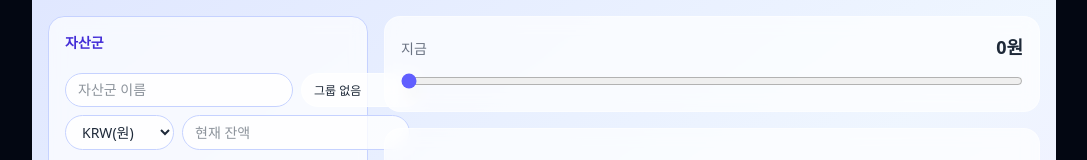
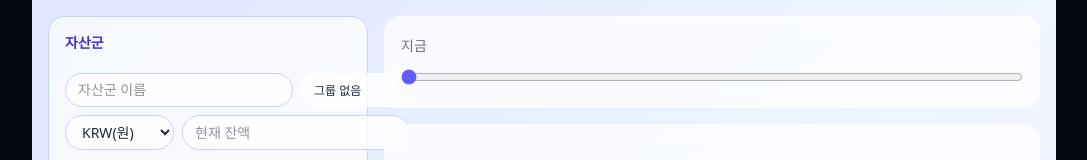
Before and after one commit to amaran-th/interactive-portfolio, a Next.js app: page /asset-simulator in a window 1280 px wide. Shown: the top 160 px of the page, without its empty margins (96-1183 px from the left). Built offline with nearby package versions, Linux system fonts and the light colour scheme.

Commit message:
feat: 타임라인 슬라이더에서 총자산 표시 제거하고 년/월 라벨 지원

```diff
--- a/app/(portfolio)/playground/_sections/Works/6_AssetSimulator/AssetSimulator.tsx
+++ b/app/(portfolio)/playground/_sections/Works/6_AssetSimulator/AssetSimulator.tsx
@@ -230,7 +230,6 @@ export default function AssetSimulator() {
           <TimelineSlider
             selectedMonth={selectedMonth}
             onChange={setSelectedMonth}
-            totalBalance={selectedSnapshot.totalBalance}
             today={today}
           />
           <AssetAreaChart
--- a/app/(portfolio)/playground/_sections/Works/6_AssetSimulator/TimelineSlider.tsx
+++ b/app/(portfolio)/playground/_sections/Works/6_AssetSimulator/TimelineSlider.tsx
@@ -1,11 +1,10 @@
 "use client";
 
-import { HORIZON_MONTHS } from "./types";
+import { HORIZON_MONTHS, formatMonthsFromNow } from "./types";
 
 type TimelineSliderProps = {
   selectedMonth: number;
   onChange: (month: number) => void;
-  totalBalance: number;
   today: Date;
 };
 
@@ -21,21 +20,15 @@ function formatMonthLabel(monthIndex: number, today: Date): string {
 export default function TimelineSlider({
   selectedMonth,
   onChange,
-  totalBalance,
   today,
 }: TimelineSliderProps) {
   return (
     <div className="rounded-2xl border border-white/40 bg-white/70 p-4 backdrop-blur">
-      <div className="flex items-baseline justify-between">
-        <span className="text-sm text-gray-500">
-          {selectedMonth === 0
-            ? "지금"
-            : `${selectedMonth}개월 후 · ${formatMonthLabel(selectedMonth, today)}`}
-        </span>
-        <span className="text-lg font-semibold text-gray-800">
-          {Math.round(totalBalance).toLocaleString()}원
-        </span>
-      </div>
+      <span className="text-sm text-gray-500">
+        {selectedMonth === 0
+          ? "지금"
+          : `${formatMonthsFromNow(selectedMonth)} · ${formatMonthLabel(selectedMonth, today)}`}
+      </span>
       <input
         type="range"
         min={0}
```
